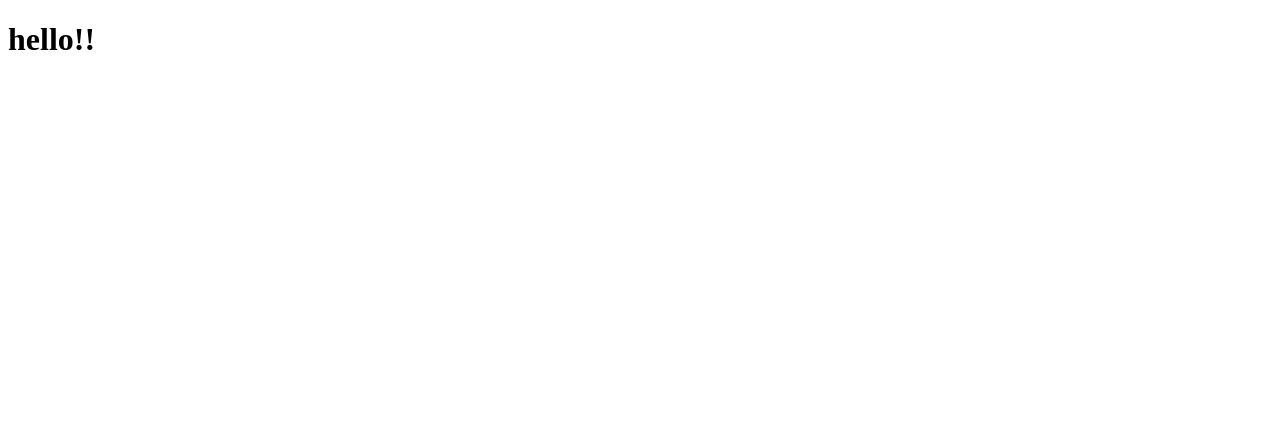
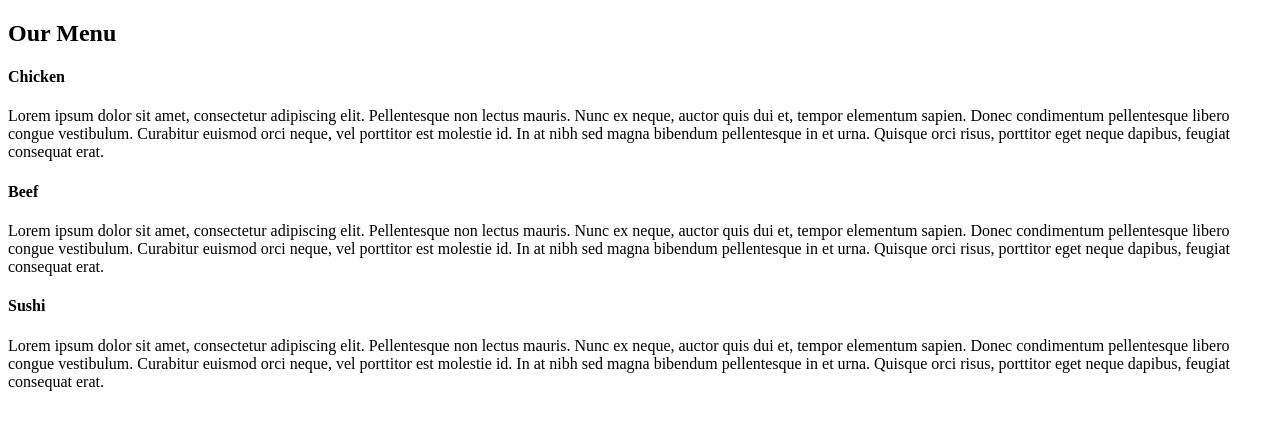
Before and after one commit to jess01010101/coursera-test, a plain HTML site: page mod2_solution/index.html in a window 1280 px wide. Drawn offline with Linux system fonts and the light colour scheme.

Commit message:
mod2-index.html-ver1

```diff
--- a/mod2_solution/index.html
+++ b/mod2_solution/index.html
@@ -6,7 +6,25 @@
 	<title>module2-solution</title>
 </head>
 <body>
-<h1>hello!!</h1>
+	<header>
+		<h2>Our Menu</h2>
+
+	</header>
+	<main>
+		<article>
+			<h4>Chicken</h4>
+			<p>Lorem ipsum dolor sit amet, consectetur adipiscing elit. Pellentesque non lectus mauris. Nunc ex neque, auctor quis dui et, tempor elementum sapien. Donec condimentum pellentesque libero congue vestibulum. Curabitur euismod orci neque, vel porttitor est molestie id. In at nibh sed magna bibendum pellentesque in et urna. Quisque orci risus, porttitor eget neque dapibus, feugiat consequat erat.</p>
+		</article>
+		<article>
+			<h4>Beef</h4>
+			<p>Lorem ipsum dolor sit amet, consectetur adipiscing elit. Pellentesque non lectus mauris. Nunc ex neque, auctor quis dui et, tempor elementum sapien. Donec condimentum pellentesque libero congue vestibulum. Curabitur euismod orci neque, vel porttitor est molestie id. In at nibh sed magna bibendum pellentesque in et urna. Quisque orci risus, porttitor eget neque dapibus, feugiat consequat erat.</p>
+		</article>
+		<article>
+			<h4>Sushi</h4>
+			<p>Lorem ipsum dolor sit amet, consectetur adipiscing elit. Pellentesque non lectus mauris. Nunc ex neque, auctor quis dui et, tempor elementum sapien. Donec condimentum pellentesque libero congue vestibulum. Curabitur euismod orci neque, vel porttitor est molestie id. In at nibh sed magna bibendum pellentesque in et urna. Quisque orci risus, porttitor eget neque dapibus, feugiat consequat erat.</p>
+		</article>
+	</main>
+
 
 </body>
 </html>
```
